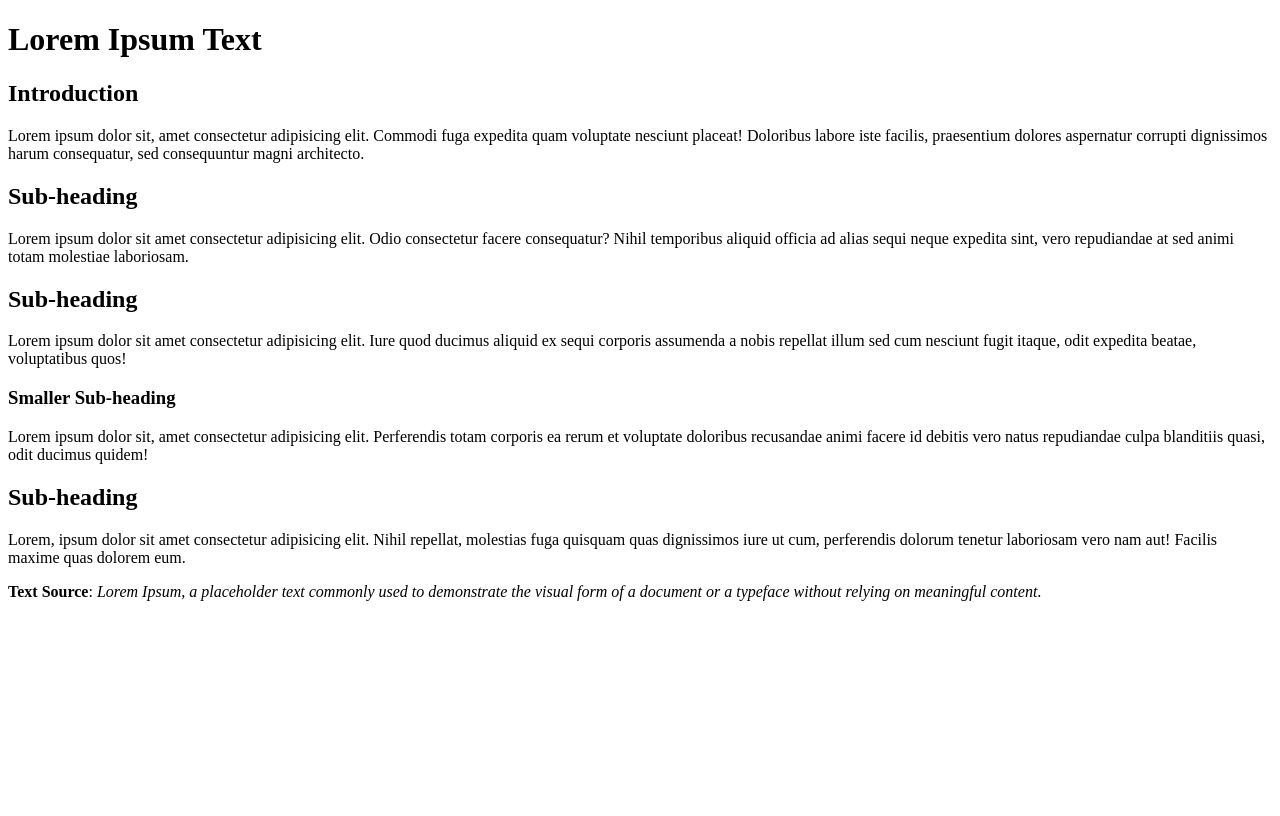
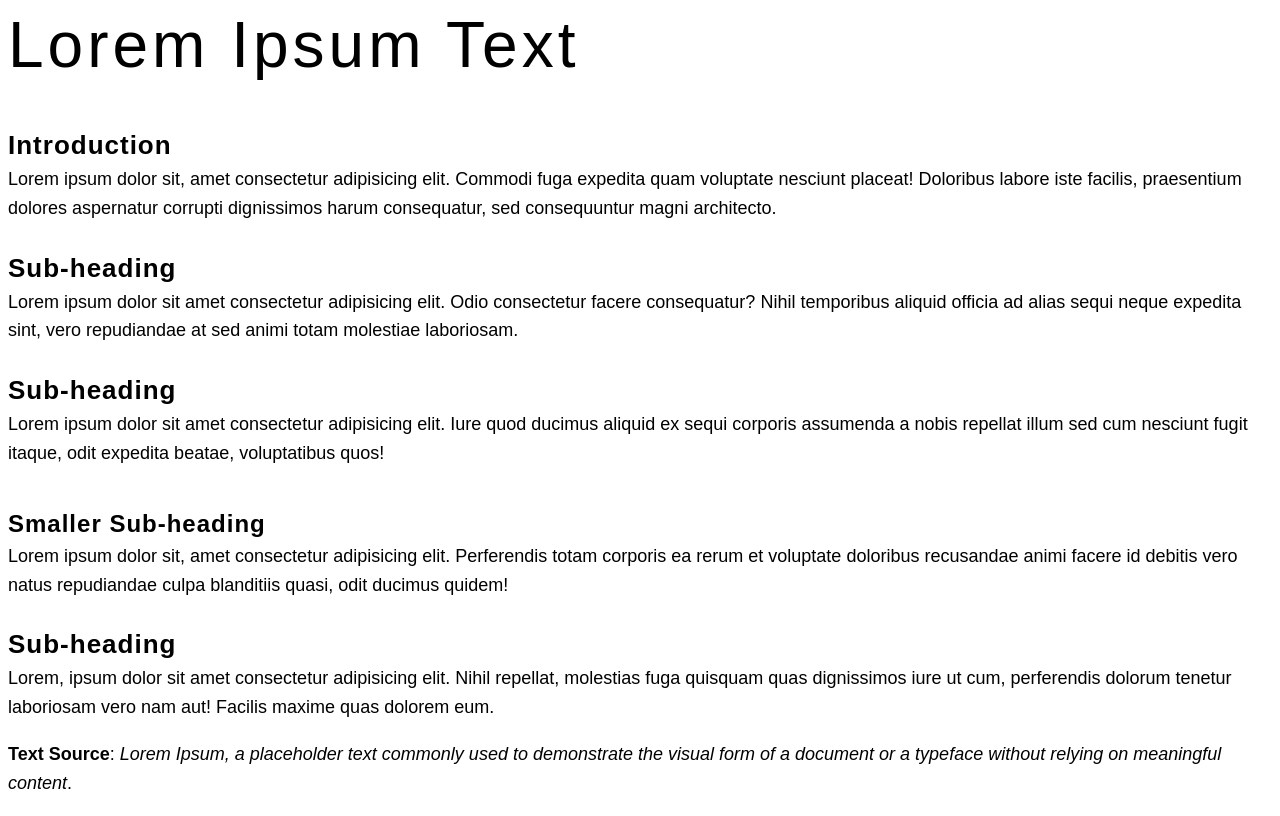
Before and after one commit to sorinbarjovanu/sorinbarjovanu.github.io, a plain HTML site: page page-4.html in a window 1280 px wide. Drawn offline with Linux system fonts and the light colour scheme.

Commit message:
Add files via upload

```diff
--- a/page-4.html
+++ b/page-4.html
@@ -6,6 +6,7 @@
     <meta name="viewport" content="width=device-width, initial-scale=1.0">
     <title>Lorem Ipsum Text</title>
     <meta name="description" content="A basic web page containing some placeholder text created with Lorem Ipsum.">
+    <link rel="stylesheet" href="style-4.css">
 </head>
 
 <body>
--- /dev/null
+++ b/style-1.css
@@ -0,0 +1,30 @@
+/* ==== PAGE WIDTH ==== */
+body {
+    padding-left: 20%;
+    padding-right: 20%
+ }
+
+
+h1 { text-align: center;
+    font-weight: normal;
+    letter-spacing: -2px;
+    margin-top: 0;
+    margin-bottom: 32px;
+    font-size: 84px;
+}
+
+h2 {
+    font-size: 36px;
+    margin-bottom: 4px;
+}
+
+h3 {
+    font-size: 24px;
+    margin-bottom: 4px;
+}
+
+p {  font-family: sans-serif;
+    line-height: 1.6;
+    margin-top: 0;
+    font-size: 18px;
+}
--- /dev/null
+++ b/style-2.css
@@ -0,0 +1,31 @@
+/* ==== PAGE WIDTH ==== */
+body {
+    padding-left: 20%;
+    padding-right: 20%
+ }
+
+
+h1 {text-align: center;
+    letter-spacing: 4px;
+    font-family: sans-serif;;
+    font-size: 72px;
+}
+
+h2 {font-family: sans-serif;
+    text-align: center;
+    line-height: 1.4;
+    text-transform: uppercase;
+    font-weight: normal;
+    font-size: 30px;
+    margin-bottom: 64px;
+}
+
+h3 {
+    font-size: 32px;
+    margin-bottom: 4px;
+}
+
+p {  line-height: 1.6;
+    font-size: 22px;
+    margin-top: 0;
+}
--- /dev/null
+++ b/style-3.css
@@ -0,0 +1,24 @@
+/* ==== PAGE WIDTH ==== */
+body {
+    padding-left: 20%;
+    padding-right: 20%
+ }
+
+h1 {text-align: center;
+    font-weight: normal;
+    letter-spacing: 4px;
+    font-size: 84px;
+    margin-bottom: 64px;
+}
+
+h2 {  text-transform: uppercase;
+    font-size: 28px;
+    margin-bottom: 4px;
+    margin-top: 54px;
+}
+
+p {   font-family: sans-serif;
+    line-height: 1.6;
+    font-size: 20px;
+    margin-top: 0;
+}
--- /dev/null
+++ b/style-4.css
@@ -0,0 +1,29 @@
+body { font-family: sans-serif; }
+
+h1 {
+    font-size: 64px;
+    margin-top: 0;
+    margin-bottom: 48px;
+    font-weight: normal;
+    letter-spacing: 4px;
+}
+
+h2 {
+    font-size: 26px;
+    margin-top: 30px;
+    margin-bottom: 4px;
+    letter-spacing: 1px;
+}
+
+h3 {
+    font-size: 24px;
+    margin-top: 42px;
+    margin-bottom: 4px;
+    letter-spacing: 1px;
+}
+
+p {
+    font-size: 18px;
+    margin-top: 0;
+    line-height: 1.6;
+}
```
Also changed, not shown: page-1.html (+2 -0 lines), page-2.html (+1 -0 lines), page-3.html (+2 -0 lines).
